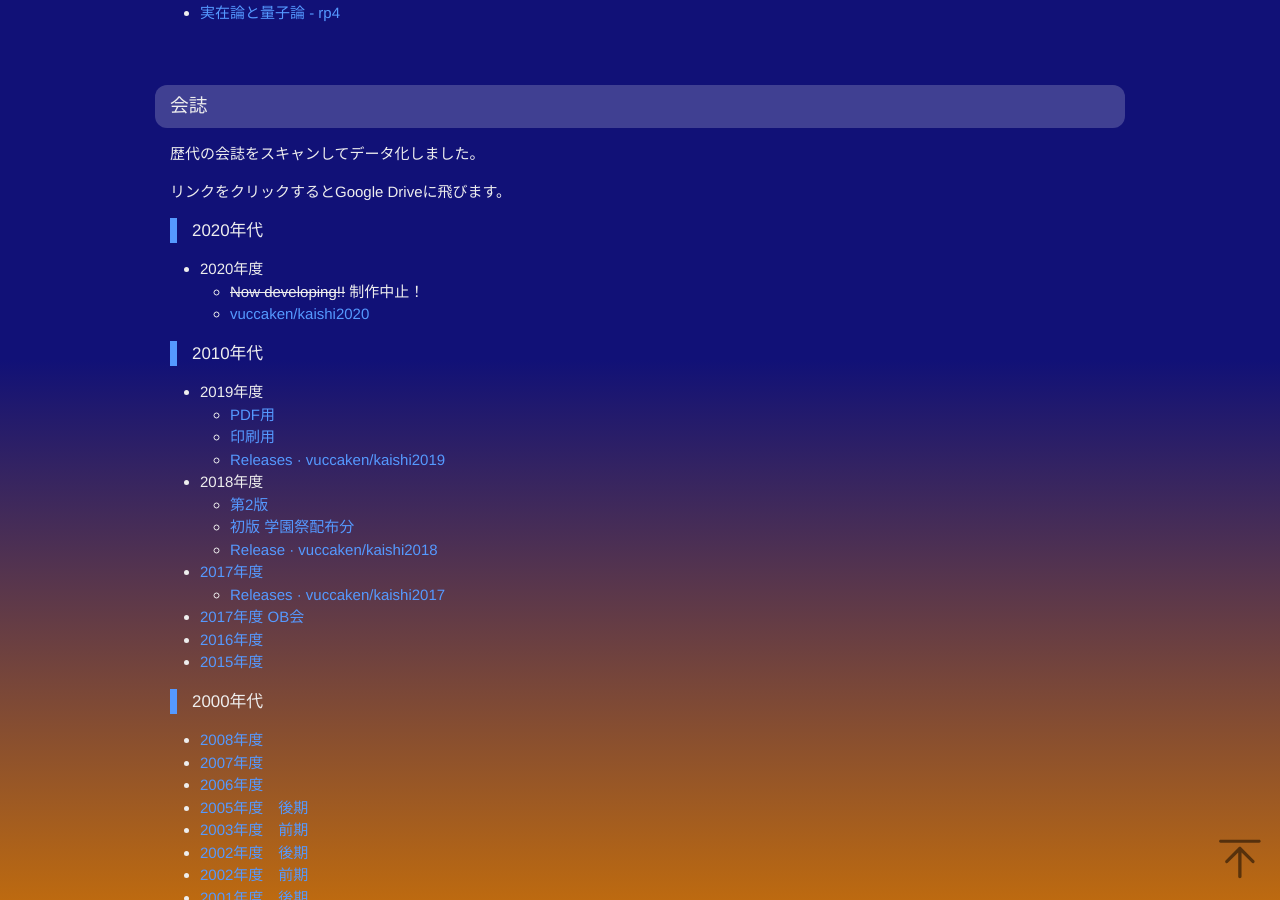
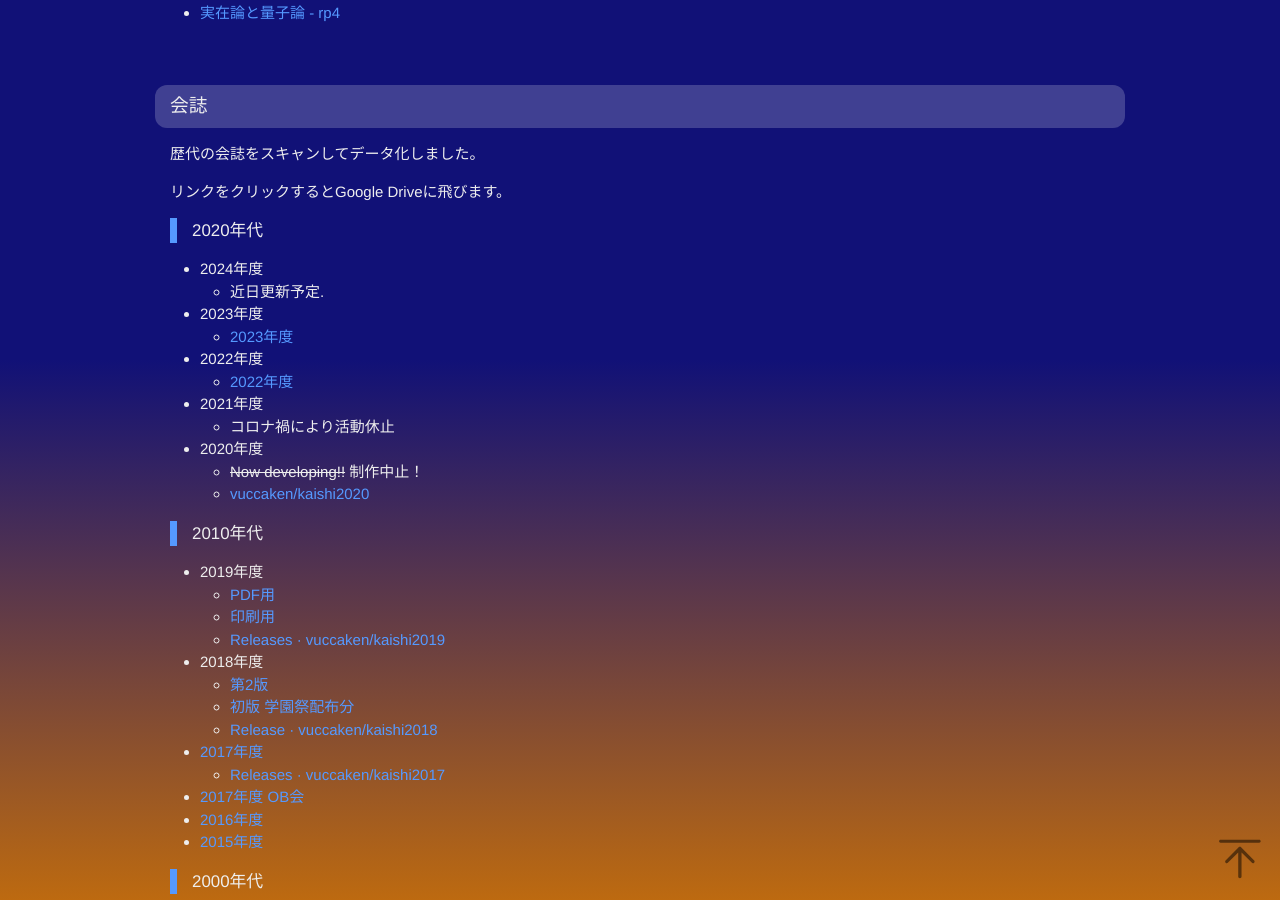
Before and after one commit to vuccaken/vuccaken.github.io, a Jekyll site: the page built from _pages/material.md, in a window 1280 px wide and 900 px high, scrolled down 613 px. Built offline with Jekyll 4.4.1, drawn with Linux system fonts in a browser that asks for light colours; nearby versions of some CDN libraries.

Commit message:
Update material.md

```diff
--- a/_pages/material.md
+++ b/_pages/material.md
@@ -31,7 +31,24 @@ title: Material
 
 リンクをクリックするとGoogle Driveに飛びます。
 
+
 ### 2020年代
+
+- 2024年度
+  - 近日更新予定.
+
+
+- 2023年度
+  - [2023年度](){:target="_blank"}
+
+
+- 2022年度
+  - [2022年度](https://drive.google.com/file/d/1Fz8N3hF46GjEdarFyU5bsZwby1jyrYmb/view?usp=sharing){:target="_blank"}
+
+
+- 2021年度
+  - コロナ禍により活動休止
+
 - 2020年度
   - ~~Now developing!!~~ 制作中止！
   - [vuccaken/kaishi2020](https://github.com/vuccaken/kaishi2020){:target="_blank"}
```
